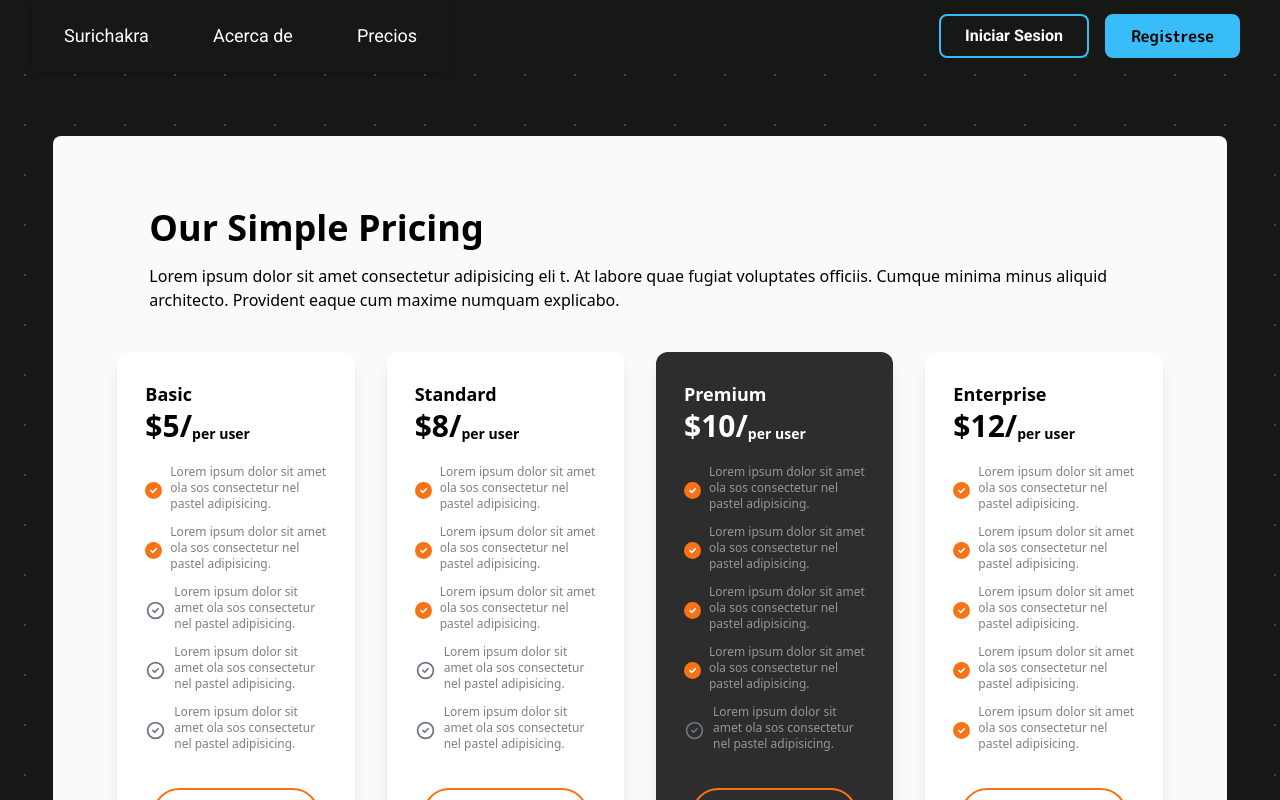
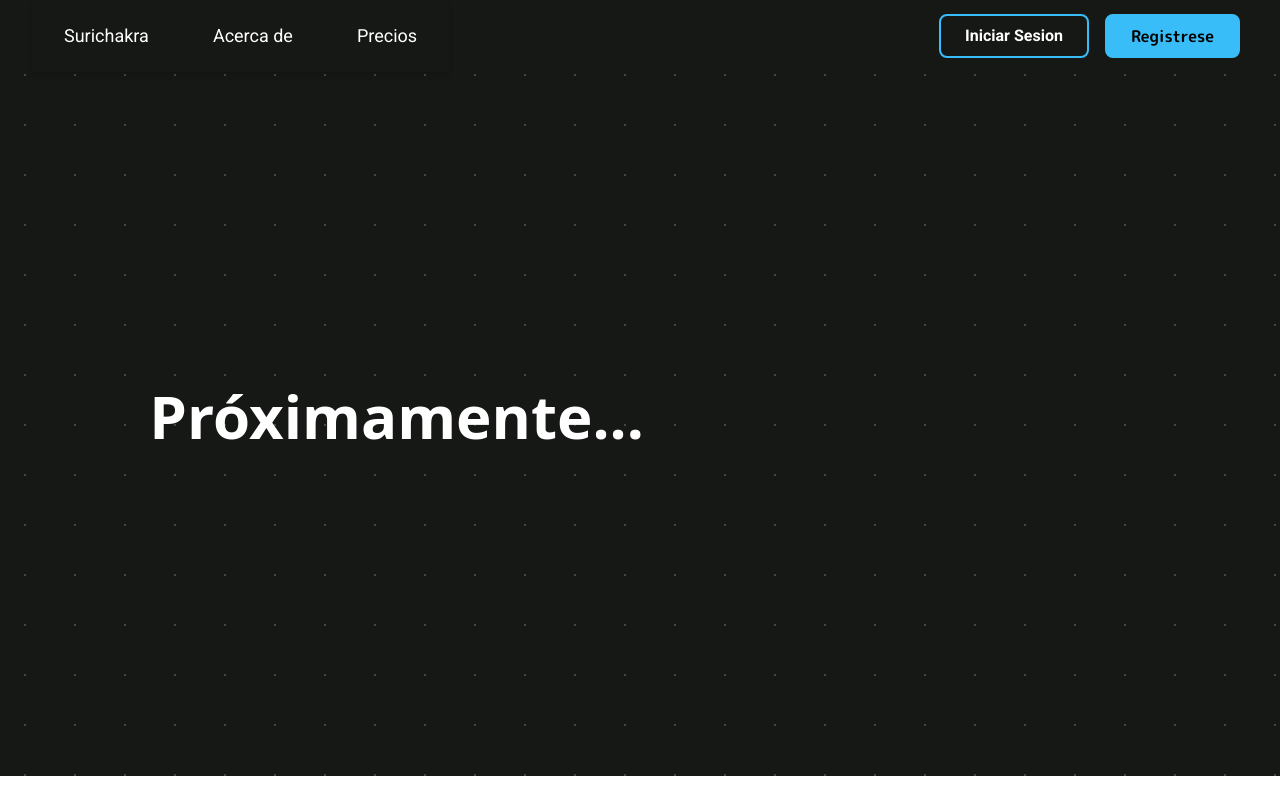
Before and after one commit to Abraham-ch/surichakra, a React (Vite) app: page /Pricing in a window 1280 px wide. Shown: the top 800 px of the page. Built offline with nearby package versions, Linux system fonts and the light colour scheme.

Commit message:
Update Pricing.jsx

```diff
--- a/src/pages/Pricing.jsx
+++ b/src/pages/Pricing.jsx
@@ -3,7 +3,42 @@ import Header from "../components/Header";
 import Section from "../components/motionSection";
 import "../App.css";
 import { AnimatePresence, motion } from "framer-motion";
-import { useState } from "react";
+import { useState, useEffect } from "react";
+
+function AnimatedText() {
+  const [dots, setDots] = useState("");
+  const [fillingDots, setFillingDots] = useState(false);
+
+  useEffect(() => {
+    const interval = setInterval(() => {
+      if (!fillingDots) {
+        setDots((prev) => (prev.length < 3 ? prev + "." : ""));
+        if (dots.length === 3) {
+          setFillingDots(true);
+        }
+      } else {
+        setDots((prev) => (prev.length > 0 ? prev.slice(0, -1) : ""));
+        if (dots.length === 0) {
+          setFillingDots(false);
+        }
+      }
+    }, 300);
+
+    return () => clearInterval(interval);
+  }, [dots, fillingDots]);
+
+  return (
+    <div className="flex items-center justify-center">
+      <div
+        className="text-6xl font-bold text-center"
+        style={{ width: "400px" }}
+      >
+        <span>Próximamente</span>
+        <span>{dots}</span>
+      </div>
+    </div>
+  );
+}
 
 export default function Pricing() {
   const [selectedId, setSelectedId] = useState(null);
@@ -14,18 +49,17 @@ export default function Pricing() {
 
       <div className="h-full w-full pt-16 pb-20 ">
         <Section>
-          <div className="flex flex-col h-full py-4 xl:py-16 transition-all lg:py-8 w-11/12 mx-auto rounded-lg px-8 xl:px-16 justify-center bg-slate-50">
-            <div className="flex flex-col justify-center max-w-7xl pb-10 px-2 min-[440px]:px-8">
-              <h2 className="text-3xl min-[440px]:text-4xl font-bold pt-2 pb-2">
-                Our Simple Pricing
-              </h2>
-              <p className="min-[440px]:text-base text-sm text-pretty max-w-5xl pt-2">
+          <div className="flex gap-x-16 items-center my-4 h-full py-4 xl:py-16 transition-all lg:py-8 w-11/12 mx-auto rounded-lg px-8 xl:px-16 justify-center text-white">
+            <div className="flex flex-col justify-center max-w-7xl h-[400px] w-full px-2 min-[440px]:px-8 items-start">
+              <AnimatedText />
+              {/* <p className="min-[440px]:text-base text-sm text-pretty max-w-5xl pt-2">
                 Lorem ipsum dolor sit amet consectetur adipisicing eli t. At
                 labore quae fugiat voluptates officiis. Cumque minima minus
                 aliquid architecto. Provident eaque cum maxime numquam
                 explicabo.
-              </p>
+              </p> */}
             </div>
+            {/*
             <div className="grid grid-cols-1 lg:grid-cols-4 gap-x-2 lg:gap-x-4 xl:gap-x-8 max-w-7xl mx-auto w-full gap-y-8">
               <div className="h-fit flex flex-col gap-y-3 px-7 bg-white py-5 min-[440px]:py-7 rounded-xl place-items-center w-full shadow-lg hover:shadow-xl transition-all">
                 <div className="flex justify-between w-full lg:px-0 lg:pb-0 items-center px-4 pb-4">
@@ -585,6 +619,7 @@ export default function Pricing() {
                 </a>
               </div>
             </div>
+            */}
           </div>
         </Section>
       </div>
```
